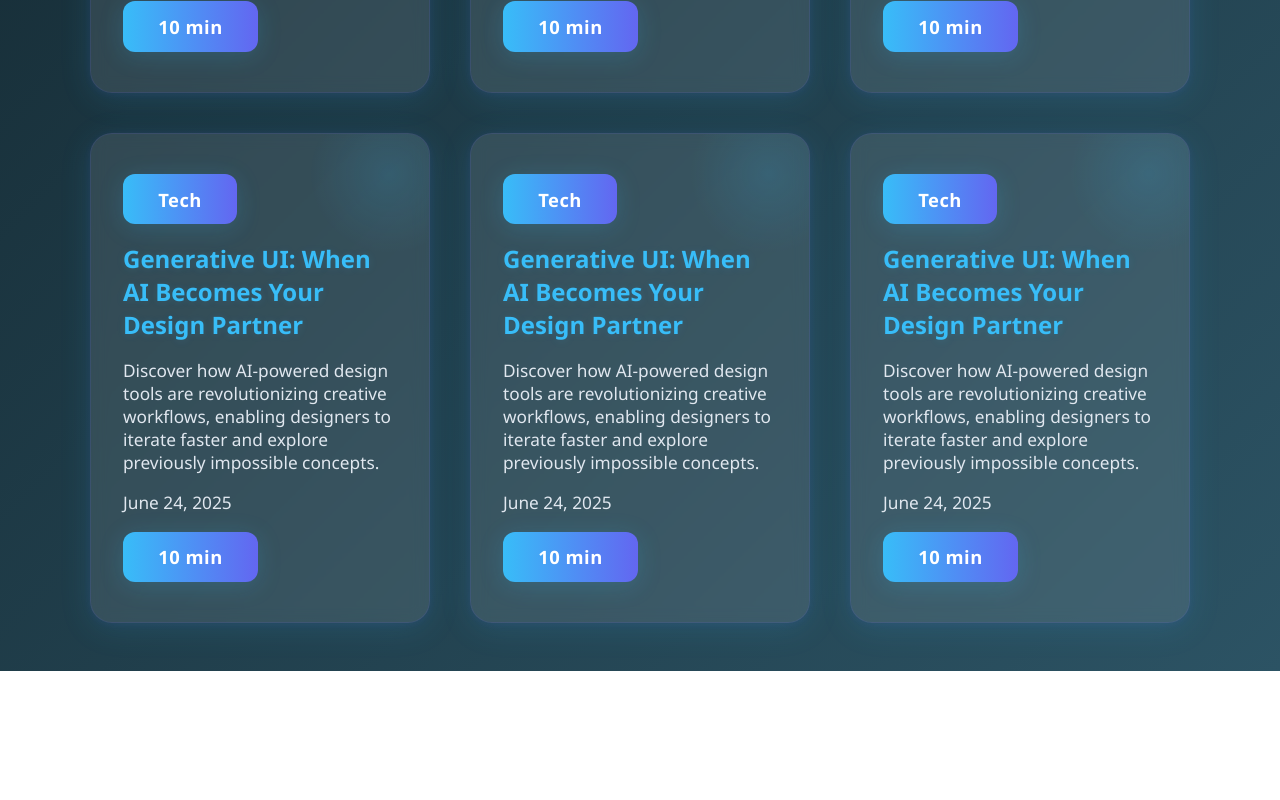
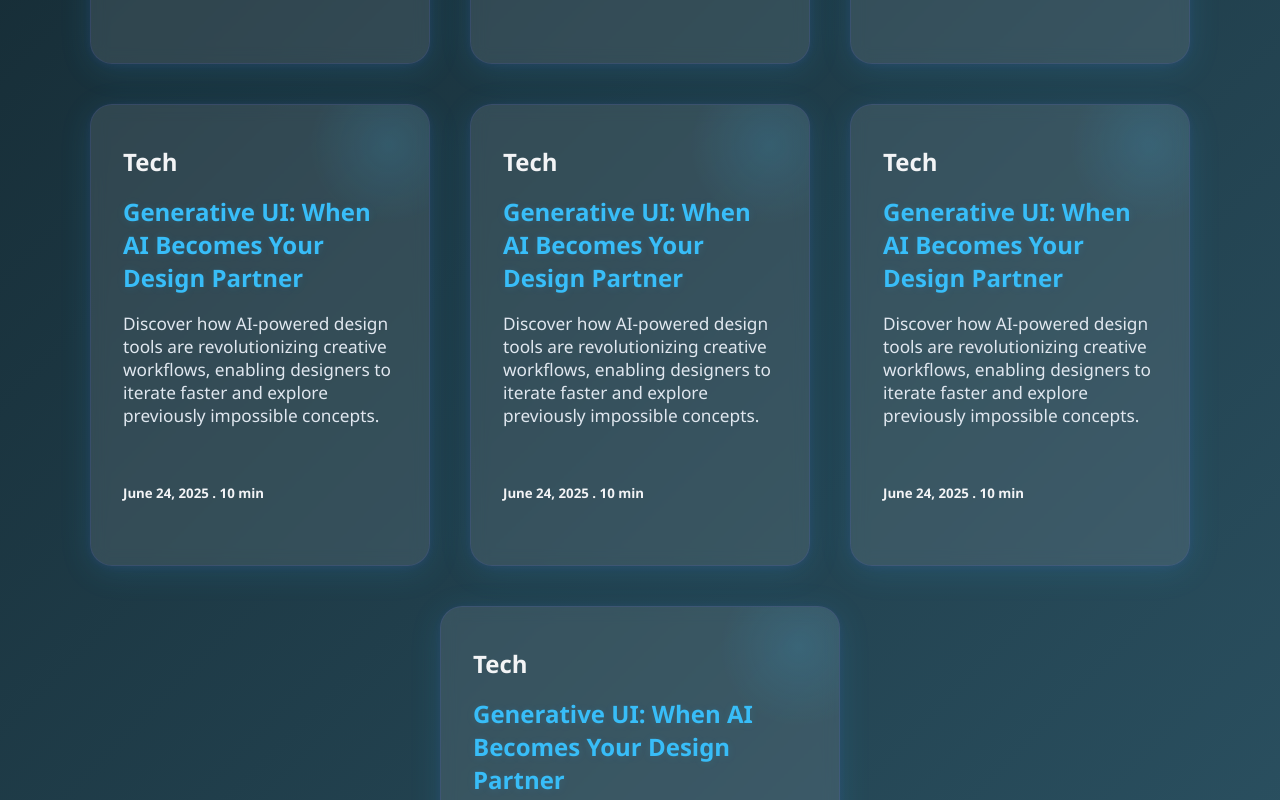
Before and after one commit to d0ne98/Blog, a React (Create React App) app in the folder client/: page / in a window 1280 px wide. Shown: the part 940-1740 px from the top of the page. Before the commit the page ends 1611 px from the top, so only its background shows below. Built offline with nearby package versions, Linux system fonts and the light colour scheme.

Commit message:
Add post page

```diff
--- a/client/package.json
+++ b/client/package.json
@@ -3,9 +3,9 @@
   "version": "0.1.0",
   "private": true,
   "dependencies": {
-
     "react": "^19.1.0",
     "react-dom": "^19.1.0",
+    "react-router-dom": "^7.6.3",
     "react-scripts": "5.0.1"
   },
   "scripts": {
--- a/client/src/components/App.jsx
+++ b/client/src/components/App.jsx
@@ -1,16 +1,26 @@
+import {BrowserRouter as Router, Routes, Route} from "react-router-dom"
 import Header from "./Header";
 import Hero from "./Hero";
 import TilesContainer from "./TilesContainer";
+import PostDetails from "./PostDetails";
 
 
 function App() {
     return (
-     <main>
-     <Header />
-     <Hero />
-     <TilesContainer />
-
-    </main>
+    <Router>
+       <main>
+         <Header />
+         <Routes>
+           <Route path="/" element={
+            <>
+              <Hero />
+              <TilesContainer />
+              </>
+           } />
+           <Route path="/post/:id" element={<PostDetails />} />
+          </Routes>
+       </main>
+    </Router>
     )
 }
 
--- a/client/src/components/Button.jsx
+++ b/client/src/components/Button.jsx
@@ -1,4 +1,4 @@
 
 export default function Button(props) {
-    return <button>{props.name}</button>
+    return <button onClick={props.handleClick}>{props.name}</button>
 }
--- /dev/null
+++ b/client/src/components/PostDetails.jsx
@@ -0,0 +1,25 @@
+import {useParams, useNavigate} from "react-router-dom";
+import Button from "./Button";
+import posts from "./posts";
+
+
+export default function PostDetails(){
+
+
+    const navigate = useNavigate();
+    function goBack() {
+        navigate(-1);
+    }
+    const {id} = useParams();
+    const post = posts.find(post => post.id === parseInt(id));
+
+    return(
+    <div className="postDetails">
+        <h4>{post.topic}</h4>
+        <Button name="<-- Back to posts" handleClick={goBack}/>
+        <h3>{post.title}</h3>
+        <h5>{post.date}<span> . </span>{post.readTime}</h5>
+        <p>{post.fullText}</p>
+    </div>
+    )
+}
--- a/client/src/components/PostTile.jsx
+++ b/client/src/components/PostTile.jsx
@@ -1,13 +1,20 @@
-import Button from "./Button"
+import {useNavigate} from "react-router-dom";
+
 export default function PostTile(props) {
 
+    const navigate = useNavigate();
+
+    function handleClick(){
+        navigate(`/post/${props.id}`)
+    }
+
     return(
-        <div className="postTile">
-            <Button name={props.topic} />
+        <div className="postTile" onClick={handleClick}>
+            <h2>{props.topic}</h2>
             <h3>{props.title}</h3>
-            <p>{props.text}</p>
-            <p>{props.date}</p>
-            <Button name={props.readTime}/>
+            <p>{props.summary}</p>
+            <p></p>
+            <h5>{props.date}<span> . </span>{props.readTime}</h5>
 
         </div>
     )
--- a/client/src/components/TilesContainer.jsx
+++ b/client/src/components/TilesContainer.jsx
@@ -1,37 +1,18 @@
 import PostTile from "./PostTile"
+import posts from "./posts"
 
 export default function TilesContainer() {
     return(
         <div className="tilesContainer" >
-            <PostTile topic="Tech"
-            title="Generative UI: When AI Becomes Your Design Partner"
-            text="Discover how AI-powered design tools are revolutionizing creative workflows, enabling designers to iterate faster and explore previously impossible concepts."
-            date="June 24, 2025"
-            readTime="10 min" />
-            <PostTile topic="Tech"
-            title="Generative UI: When AI Becomes Your Design Partner"
-            text="Discover how AI-powered design tools are revolutionizing creative workflows, enabling designers to iterate faster and explore previously impossible concepts."
-            date="June 24, 2025"
-            readTime="10 min" />
-             <PostTile topic="Tech"
-            title="Generative UI: When AI Becomes Your Design Partner"
-            text="Discover how AI-powered design tools are revolutionizing creative workflows, enabling designers to iterate faster and explore previously impossible concepts."
-            date="June 24, 2025"
-            readTime="10 min" />
-            <PostTile topic="Tech"
-            title="Generative UI: When AI Becomes Your Design Partner"
-            text="Discover how AI-powered design tools are revolutionizing creative workflows, enabling designers to iterate faster and explore previously impossible concepts."
-            date="June 24, 2025"
-            readTime="10 min" /> <PostTile topic="Tech"
-            title="Generative UI: When AI Becomes Your Design Partner"
-            text="Discover how AI-powered design tools are revolutionizing creative workflows, enabling designers to iterate faster and explore previously impossible concepts."
-            date="June 24, 2025"
-            readTime="10 min" />
-            <PostTile topic="Tech"
-            title="Generative UI: When AI Becomes Your Design Partner"
-            text="Discover how AI-powered design tools are revolutionizing creative workflows, enabling designers to iterate faster and explore previously impossible concepts."
-            date="June 24, 2025"
-            readTime="10 min" />
+            {posts.map((post)=>{
+               return <PostTile
+                 id={post.id}
+                 topic={post.topic}
+                 title={post.title}
+                 summary={post.summary}
+                 date={post.date}
+                 readTime={post.readTime}/>
+            })}
         </div>
     )
 
--- /dev/null
+++ b/client/src/components/posts.js
@@ -0,0 +1,52 @@
+const posts = [{id: 1,
+            topic: "Tech",
+            title: "Generative UI: When AI Becomes Your Design Partner",
+            summary :"Discover how AI-powered design tools are revolutionizing creative workflows, enabling designers to iterate faster and explore previously impossible concepts.",
+            date:"June 24, 2025",
+            readTime:"10 min",
+            fullText:"The full text of the article comes in here."},
+            {id:2,
+            topic: "Tech",
+            title: "Generative UI: When AI Becomes Your Design Partner",
+            summary :"Discover how AI-powered design tools are revolutionizing creative workflows, enabling designers to iterate faster and explore previously impossible concepts.",
+            date:"June 24, 2025",
+            readTime:"10 min",
+            fullText:"The full text of the article comes in here."},
+            {id:3,
+            topic: "Tech",
+            title: "Generative UI: When AI Becomes Your Design Partner",
+            summary :"Discover how AI-powered design tools are revolutionizing creative workflows, enabling designers to iterate faster and explore previously impossible concepts.",
+            date:"June 24, 2025",
+            readTime:"10 min",
+            fullText:"The full text of the article comes in here."},
+            {id:4,
+            topic: "Tech",
+            title: "Generative UI: When AI Becomes Your Design Partner",
+            summary :"Discover how AI-powered design tools are revolutionizing creative workflows, enabling designers to iterate faster and explore previously impossible concepts.",
+            date:"June 24, 2025",
+            readTime:"10 min",
+            fullText:"The full text of the article comes in here."},
+            {id:5,
+            topic: "Tech",
+            title: "Generative UI: When AI Becomes Your Design Partner",
+            summary :"Discover how AI-powered design tools are revolutionizing creative workflows, enabling designers to iterate faster and explore previously impossible concepts.",
+            date:"June 24, 2025",
+            readTime:"10 min",
+            fullText:"The full text of the article comes in here."},
+            {id:6,
+            topic: "Tech",
+            title: "Generative UI: When AI Becomes Your Design Partner",
+            summary :"Discover how AI-powered design tools are revolutionizing creative workflows, enabling designers to iterate faster and explore previously impossible concepts.",
+            date:"June 24, 2025",
+            readTime:"10 min",
+            fullText:"The full text of the article comes in here."},
+            {id:7,
+            topic: "Tech",
+            title: "Generative UI: When AI Becomes Your Design Partner",
+            summary :"Discover how AI-powered design tools are revolutionizing creative workflows, enabling designers to iterate faster and explore previously impossible concepts.",
+            date:"June 24, 2025",
+            readTime:"10 min",
+            fullText:"The full text of the article comes in here."}]
+
+
+            export default posts;
```
Also changed, not shown: 1 other file (tests, documents, lock files or other folders).
